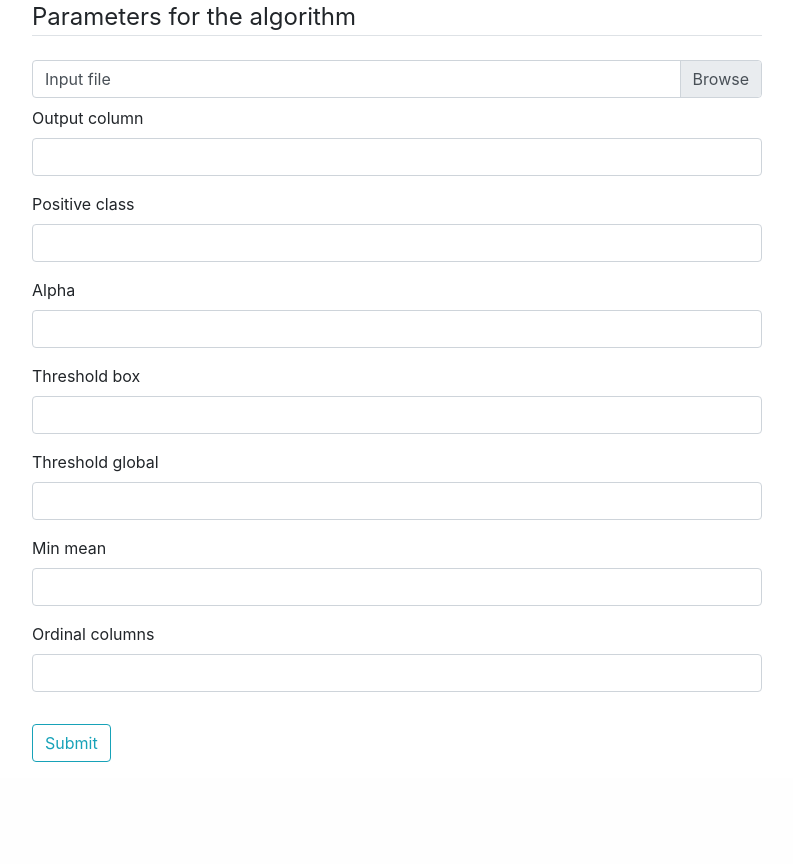
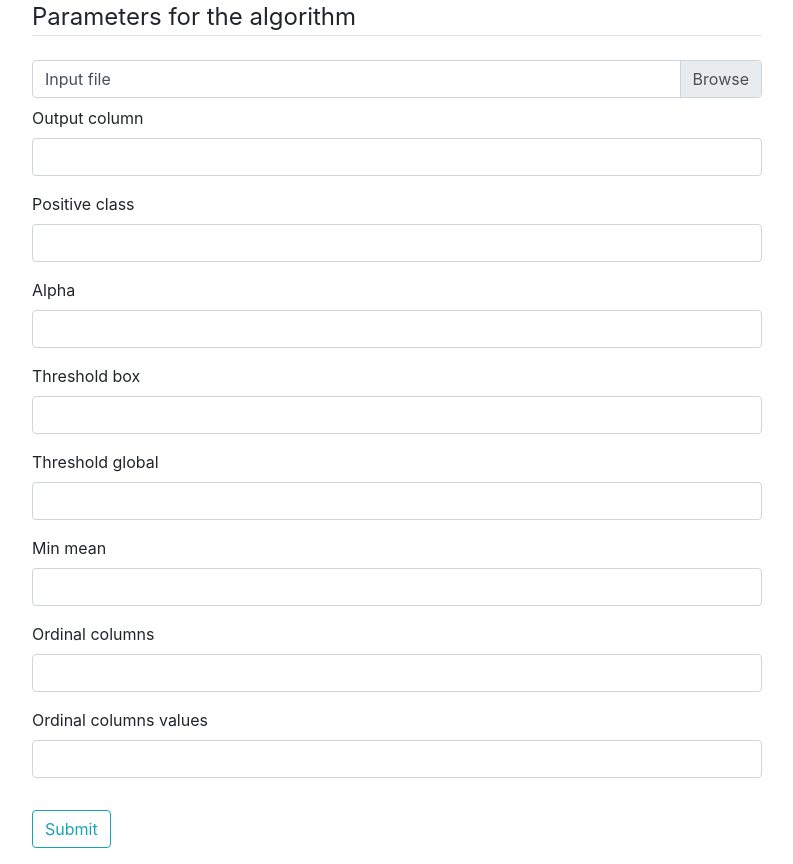
Before and after one commit to martinsps/Visualization_SD, a Python web app: template application/templates/prim_main.html in a window 1280 px wide. Shown: the part 71-935 px from the top of the page, without its empty margins (53-846 px from the left). Before the commit the page ends 833 px from the top, so only its background shows below. Run offline with Jinja, Linux system fonts and the light colour scheme; the template is opened without the code that fills it, so the values that code supplies are empty, except form fields; form fields are guessed from the names that the template uses; some libraries are stand-ins or nearby versions.

Commit message:
Added ordinal columns fields

```diff
--- a/application/templates/prim_main.html
+++ b/application/templates/prim_main.html
@@ -116,6 +116,19 @@ PRIM
                                 {{ form.ordinal_columns(class="form-control") }}
                             {% endif %}
                         </div>
+                        <div class="form-group">
+                            {{ form.ordinal_columns_values.label(class="form-control-label") }}
+                            {% if form.ordinal_columns_values.errors %}
+                                {{ form.ordinal_columns_values(class="form-control is-invalid") }}
+                                <div class="invalid-feedback">
+                                    {% for error in form.ordinal_columns_values.errors %}
+                                        <span>{{ error }}</span>
+                                    {% endfor %}
+                                </div>
+                            {% else %}
+                                {{ form.ordinal_columns_values(class="form-control") }}
+                            {% endif %}
+                        </div>
                     </fieldset>
                     <div class="form-group">
                         {{ form.submit(class="btn btn-outline-info") }}
```
